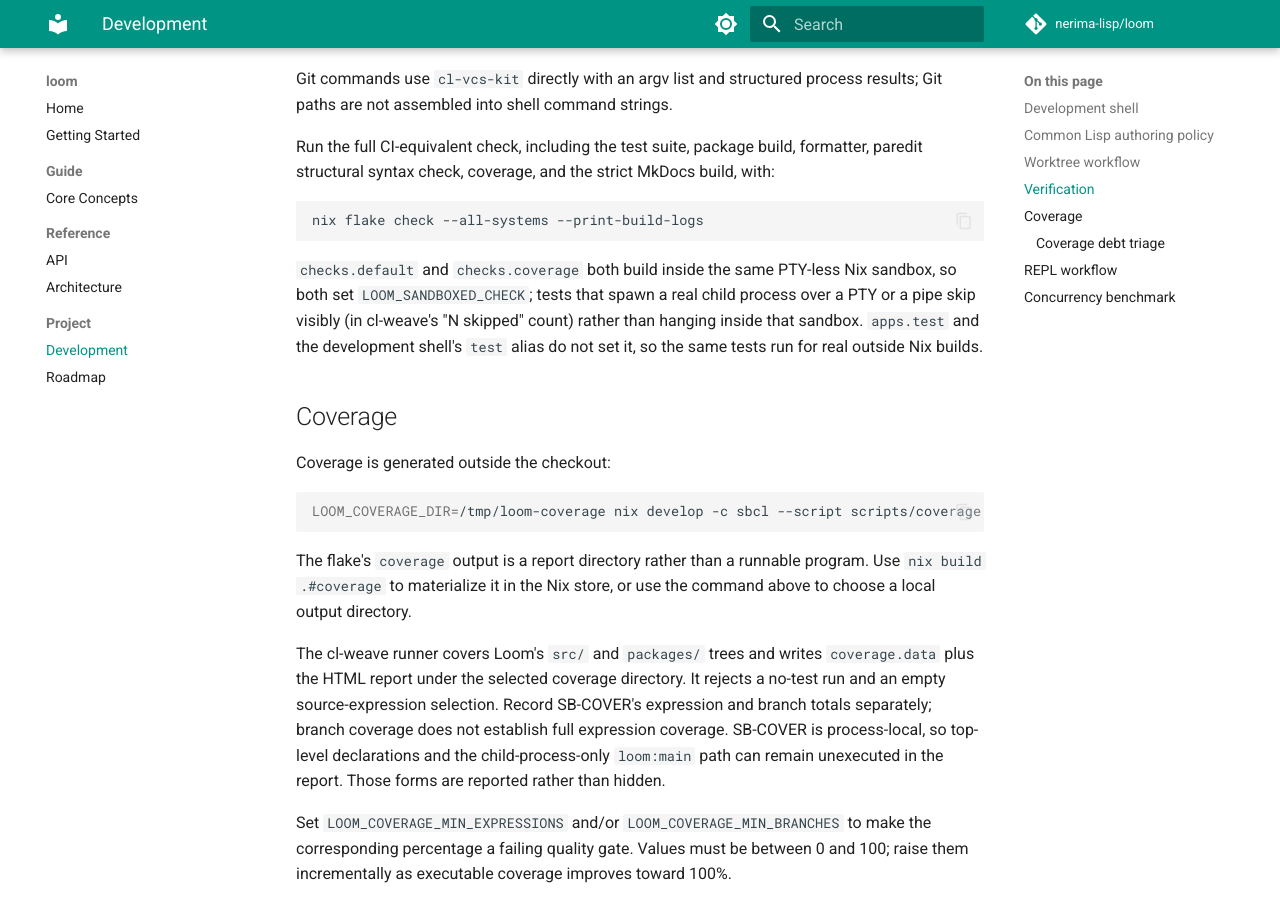
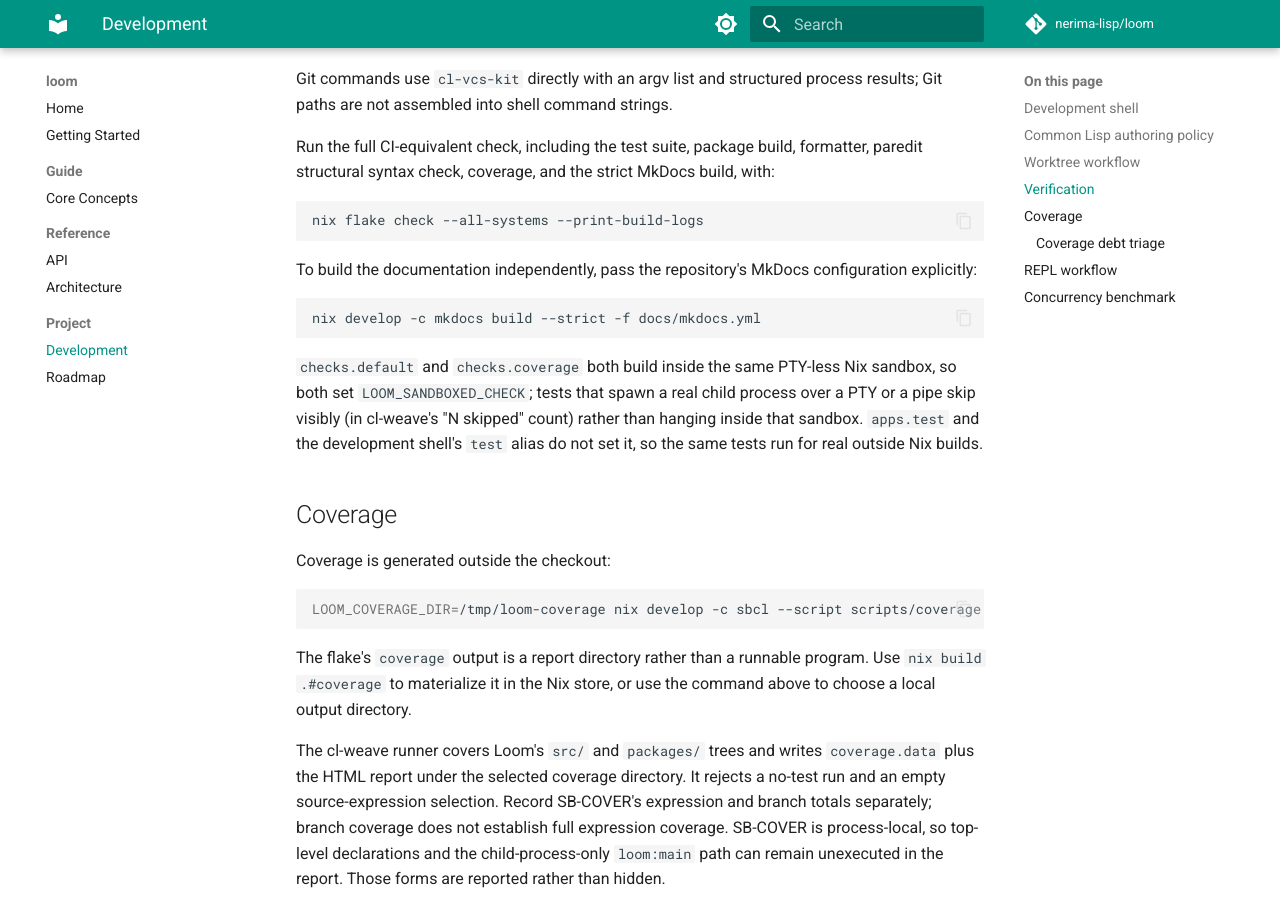
Before and after one commit to nerima-lisp/loom, an MkDocs documentation site: the page built from docs/src/project/development.md, in a window 1280 px wide and 900 px high, scrolled down 2489 px. Built offline with MkDocs 1.6.1 and Material for MkDocs 9.7.7, drawn with Linux system fonts in a browser that asks for light colours; comment, search, counter and statistics services are not loaded.

Commit message:
docs clarify standalone build

````diff
--- a/docs/src/project/development.md
+++ b/docs/src/project/development.md
@@ -131,6 +131,13 @@ build, with:
 nix flake check --all-systems --print-build-logs
 ```
 
+To build the documentation independently, pass the repository's MkDocs
+configuration explicitly:
+
+```sh
+nix develop -c mkdocs build --strict -f docs/mkdocs.yml
+```
+
 `checks.default` and `checks.coverage` both build inside the same PTY-less Nix
 sandbox, so both set `LOOM_SANDBOXED_CHECK`; tests that spawn a real child
 process over a PTY or a pipe skip visibly (in cl-weave's "N skipped" count)
````
